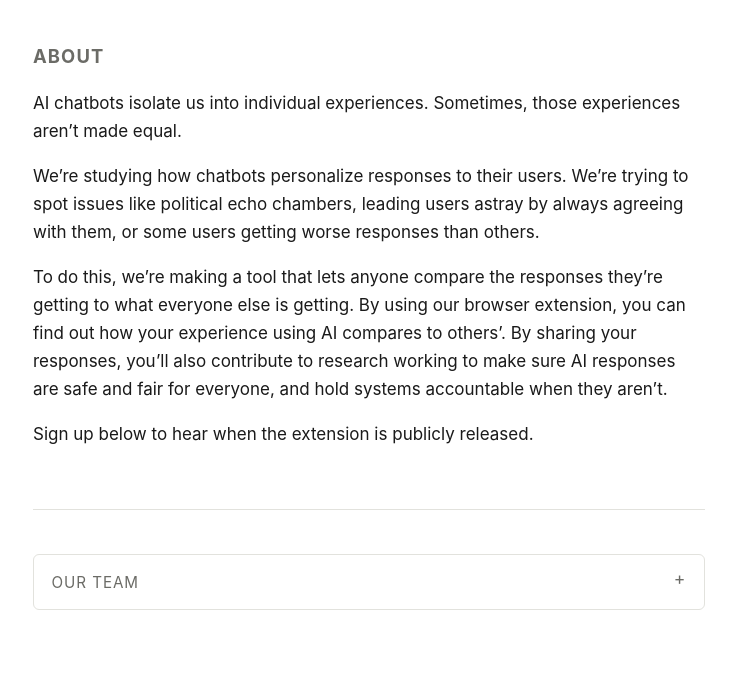
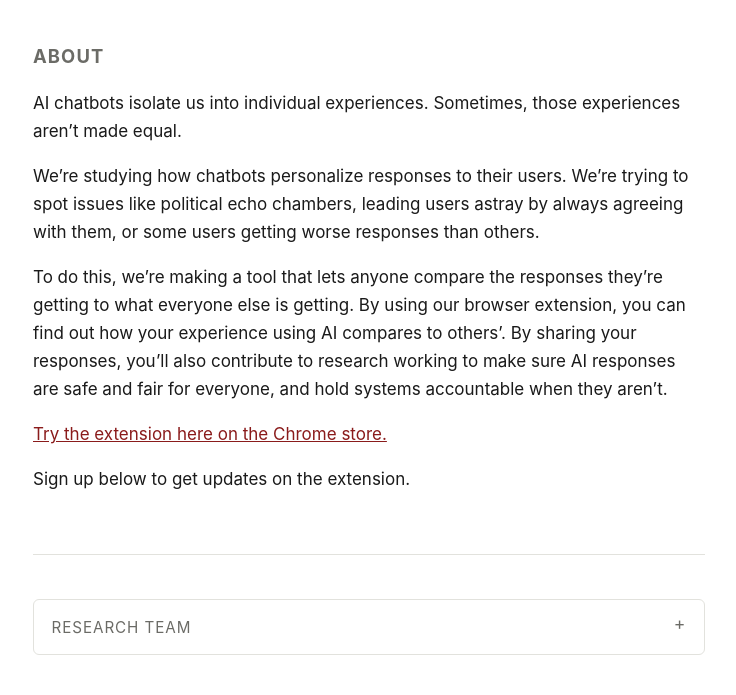
Before and after one commit to crowdsourced-personalization/crowdsourced-personalization.github.io, a plain HTML site: page index.html in a window 1280 px wide. Shown: the part 196-891 px from the top of the page, without its empty margins (271-1007 px from the left). Drawn offline with Linux system fonts and the light colour scheme.

Commit message:
Add Chrome link

```diff
--- a/index.html
+++ b/index.html
@@ -29,7 +29,9 @@
   sure AI responses are safe and fair for everyone, and hold systems accountable
   when they aren’t.</p>
 
-<p>Sign up below to hear when the extension is publicly released.</p>
+    <p><a href="https://chromewebstore.google.com/detail/birdseye/olhghnmndkjaodpdfibnkdoeldhggekh">Try the extension here on the Chrome store.</a></p>
+
+<p>Sign up below to get updates on the extension.</p>
   </section>
 
 
@@ -40,7 +42,7 @@
        ============================================================ -->
   <section id="personnel">
     <details>
-      <summary>Our Team</summary>
+      <summary>Research Team</summary>
       <ul class="personnel-list">
 
         <li>
@@ -91,7 +93,6 @@
        EMAIL SIGNUP: Backed by a Google Form.
        ============================================================ -->
   <section id="signup">
-    <h2>Stay in the loop</h2>
     <form id="email-form" novalidate>
       <label class="visually-hidden" for="email">Email address</label>
       <div class="field-row">
```
